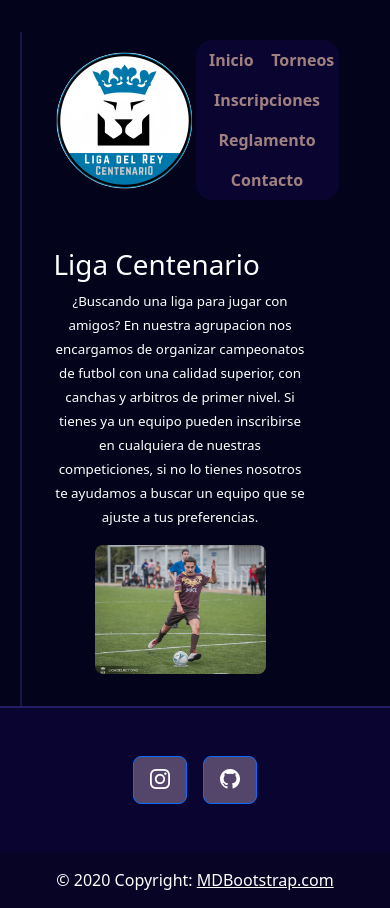
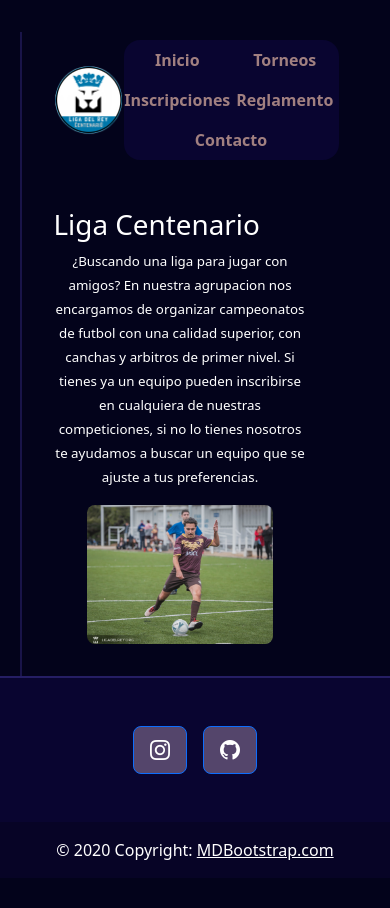
Before and after one commit to FrancoPanfilo/FrancoPanfilo.github.io, a PHP site: page / in a window 390 px wide. After the commit the page ends 860 px from the top, so only its background shows below. Run offline with PHP 8.4, Linux system fonts and the light colour scheme; some libraries are stand-ins or nearby versions.

Commit message:
cambio logo

```diff
--- a/ProyectoFinal1.css
+++ b/ProyectoFinal1.css
@@ -45,7 +45,12 @@ nav.menu {
     border-radius: 1rem;
     background-color: rgb(9, 5, 48);
     height: fit-content;
-    flex: 1;
+    flex-basis:90%
+}
+
+.logo {
+    width:10%;
+    min-width: 70px;
 }
 
 .menu a {
@@ -113,15 +118,13 @@ article.descripcion div p {
 
     .menu a {
         flex-basis: 33%;
-        flex-grow: 1;
+        flex-grow: 5;
     }
 
-    .contienefoto {
-        width: 60%;
-        margin-right: auto;
+    .contienefoto{
+        width: 65%;
         text-align: center;
     }
-
     article.descripcion {
         flex-direction: column;
     }
```
